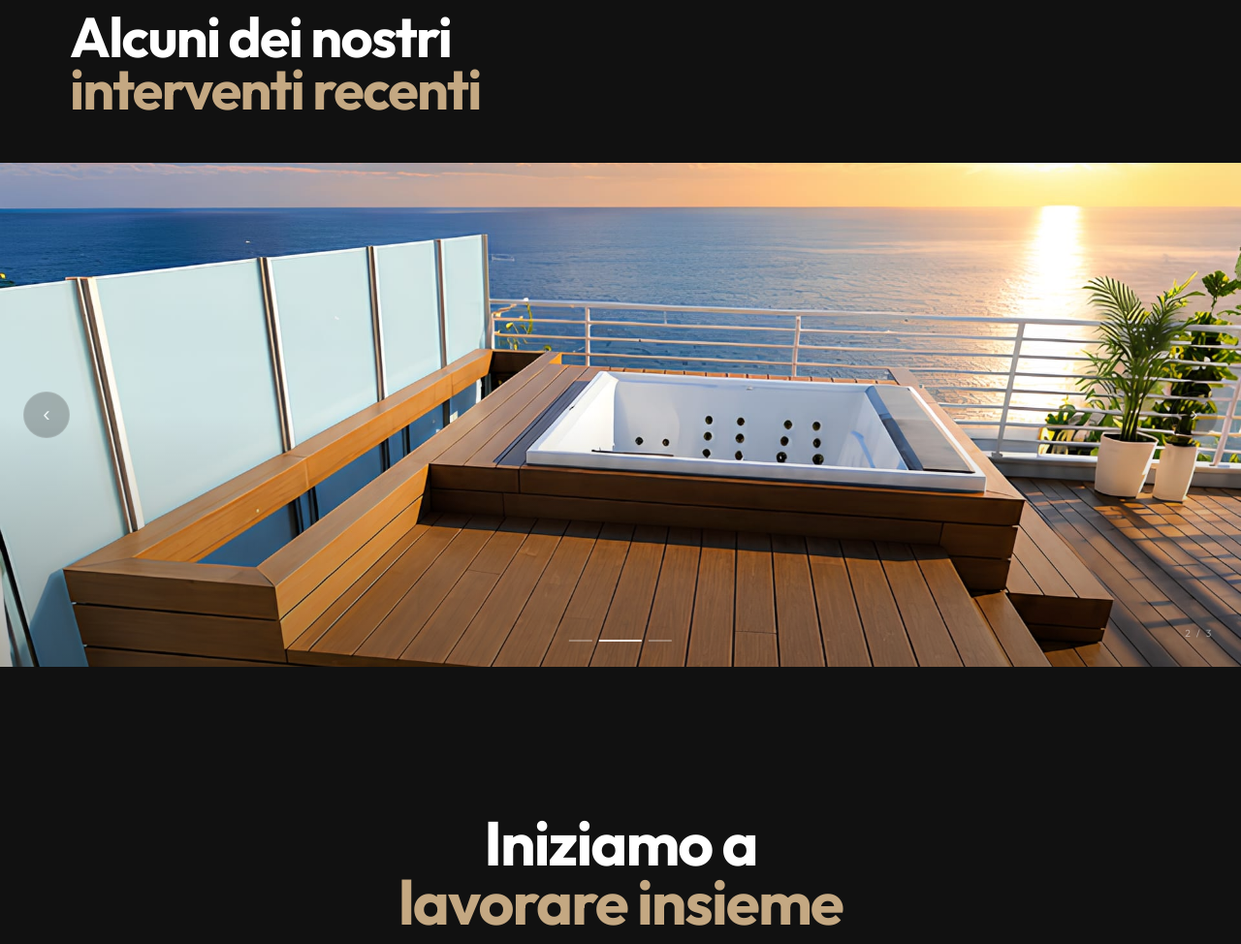
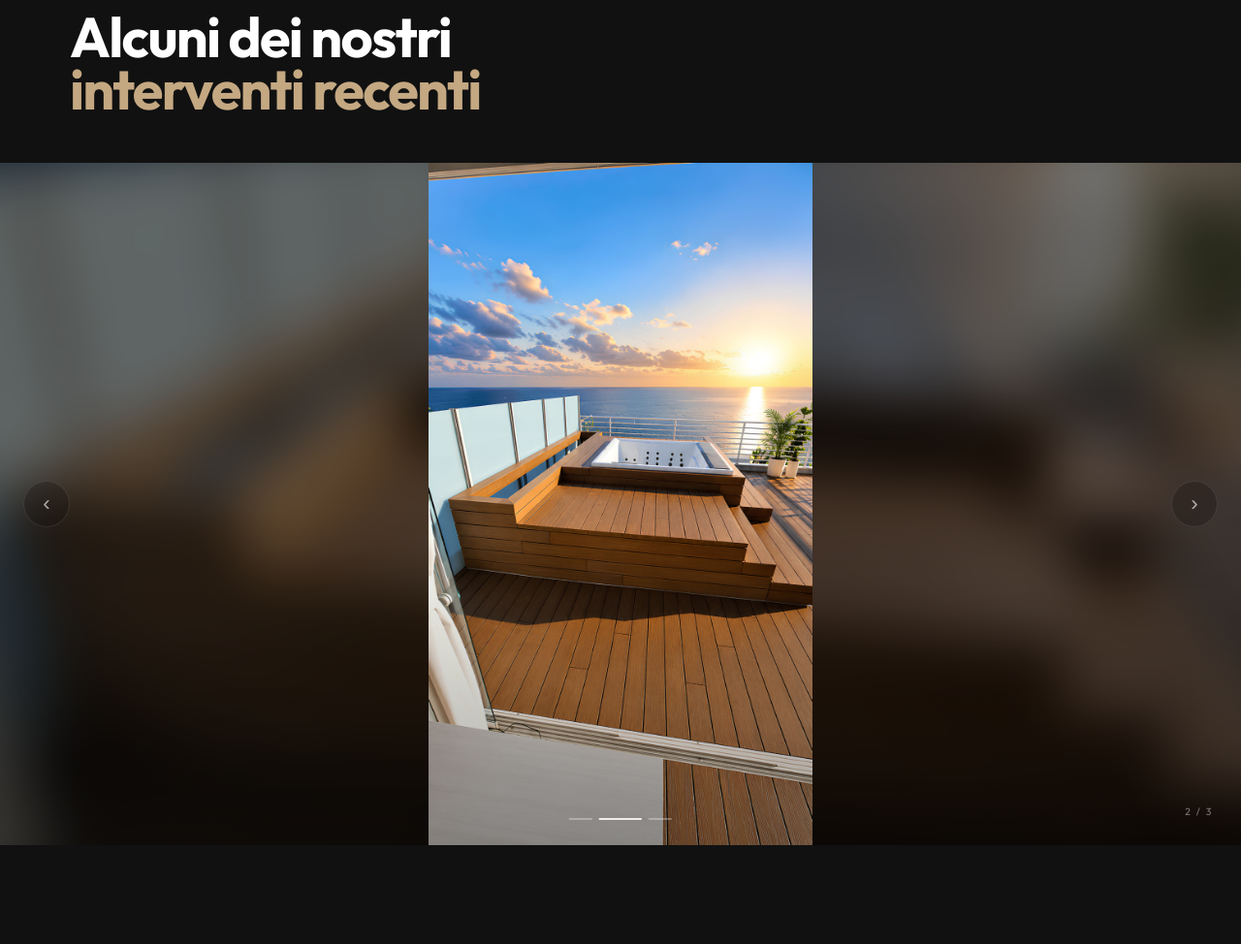
Before and after one commit to fbroccolini/Broccoliniparquet, a plain HTML site: page Broccoliniparquet/index.html in a window 1280 px wide. Shown: the part 1743-2717 px from the top of the page at 97% size. Drawn offline with Linux system fonts and the light colour scheme.

Commit message:
Portfolio slider: blurred backdrop technique — show full portrait photos
Replace background-cover crop with img+blur-backdrop approach: full photo
visible with a defocused version of the same image filling the background.

Co-Authored-By: Claude Sonnet 4.6 <noreply@anthropic.com>

```diff
--- a/Broccoliniparquet/index.html
+++ b/Broccoliniparquet/index.html
@@ -526,8 +526,8 @@
 
         .slider-container {
             position: relative;
-            height: 65vh;
-            min-height: 400px;
+            height: 88vh;
+            min-height: 500px;
             overflow: hidden;
             background: #0a0804;
         }
@@ -537,10 +537,31 @@
             inset: 0;
             opacity: 0;
             transition: opacity 0.9s ease;
+            display: flex;
+            align-items: center;
+            justify-content: center;
+        }
+        .slide.active { opacity: 1; }
+
+        .slide-blur {
+            position: absolute;
+            inset: -30px;
             background-size: cover;
             background-position: center;
+            filter: blur(28px) brightness(0.45) saturate(0.7);
+            transform: scale(1.05);
         }
-        .slide.active { opacity: 1; }
+
+        .slide-img {
+            position: relative;
+            z-index: 1;
+            max-width: 100%;
+            max-height: 100%;
+            width: auto;
+            height: 100%;
+            object-fit: contain;
+            display: block;
+        }
 
         .slider-overlay {
             position: absolute;
@@ -899,7 +920,7 @@
             .service-title { font-size: 2.2rem; }
 
             .portfolio-inner { padding: 0 1.5rem 2.5rem; }
-            .slider-container { height: 72vw; min-height: 300px; }
+            .slider-container { height: 90vw; min-height: 400px; }
             .slide-btn { width: 2.4rem; height: 2.4rem; font-size: 1.1rem; }
 
             .products-header { flex-direction: column; align-items: flex-start; gap: 1rem; }
@@ -1042,11 +1063,23 @@
     <div class="slider-container" id="sliderContainer">
 
         <!-- ── FOTO: aggiungi le tue foto come nuovi div .slide ── -->
-        <div class="slide active" style="background-image: url('https://res.cloudinary.com/dyljv6wel/image/upload/v1778590671/interno_showroom_lgd5z4.jpg')"></div>
-        <div class="slide" style="background-image: url('hero-wpc.jpg'); background-position: center 40%"></div>
-        <div class="slide" style="background-image: url('parete-legno.jpg'); background-position: center center"></div>
+        <div class="slide active">
+            <div class="slide-blur" style="background-image: url('https://res.cloudinary.com/dyljv6wel/image/upload/v1778590671/interno_showroom_lgd5z4.jpg')"></div>
+            <img class="slide-img" src="https://res.cloudinary.com/dyljv6wel/image/upload/v1778590671/interno_showroom_lgd5z4.jpg" alt="Showroom parquet" loading="lazy">
+        </div>
+        <div class="slide">
+            <div class="slide-blur" style="background-image: url('hero-wpc.jpg')"></div>
+            <img class="slide-img" src="hero-wpc.jpg" alt="Terrazza WPC" loading="lazy">
+        </div>
+        <div class="slide">
+            <div class="slide-blur" style="background-image: url('parete-legno.jpg')"></div>
+            <img class="slide-img" src="parete-legno.jpg" alt="Parete in legno" loading="lazy">
+        </div>
         <!-- Aggiungi altre foto qui sotto — esempio:
-        <div class="slide" style="background-image: url('URL_FOTO_4')"></div>
+        <div class="slide">
+            <div class="slide-blur" style="background-image: url('NOME_FOTO.jpg')"></div>
+            <img class="slide-img" src="NOME_FOTO.jpg" alt="Descrizione">
+        </div>
         -->
 
         <div class="slider-overlay"></div>
```
